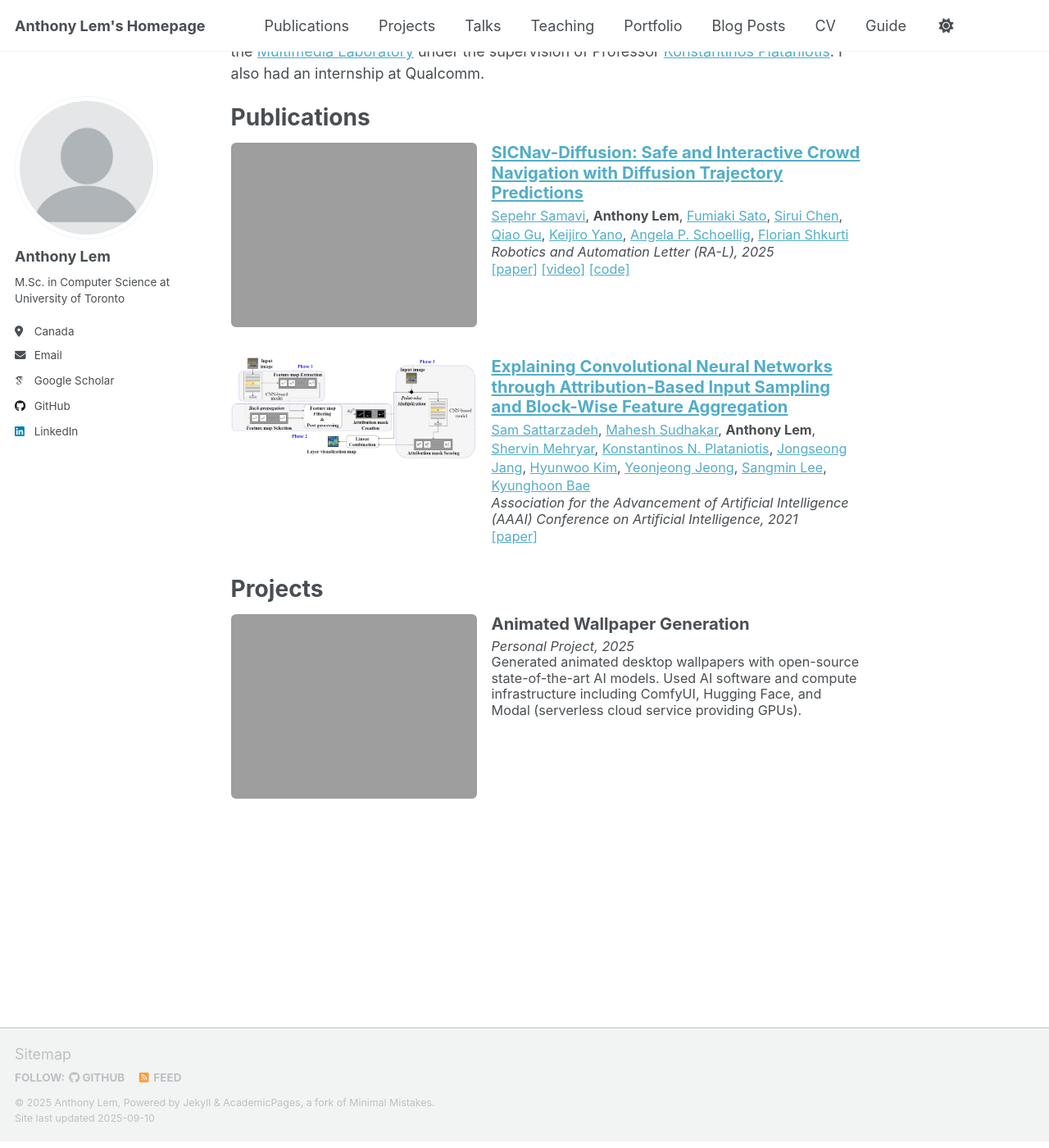
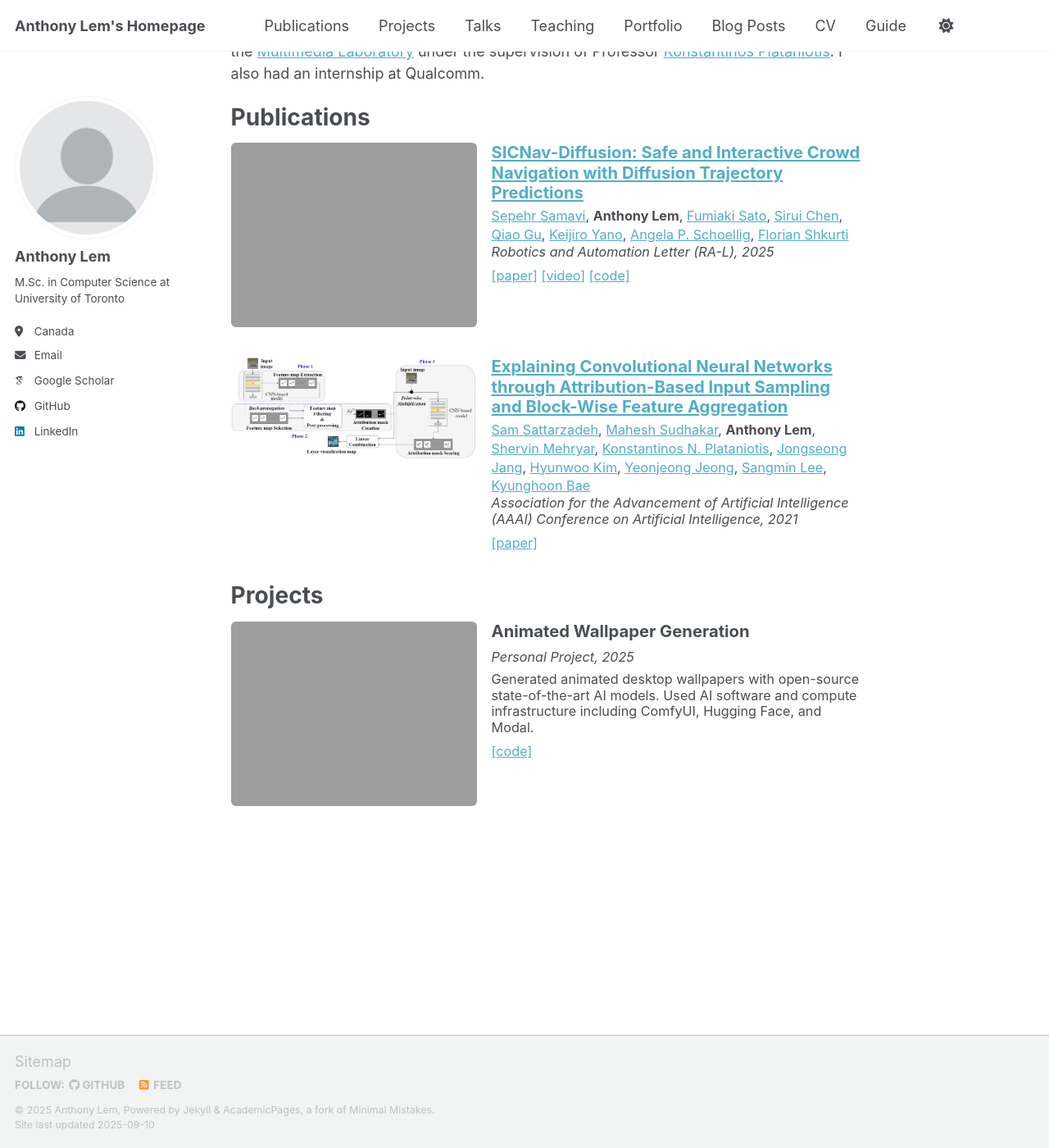
Before and after one commit to Anthonyjlem/Anthonyjlem.github.io, a Jekyll site: the page built from _pages/about.md, in a window 1280 px wide and 1400 px high, scrolled down 200 px. Shown: the whole window at 82% size. Built offline with Jekyll 4.4.1, drawn with Linux system fonts in a browser that asks for light colours; some web fonts are replaced; a script that is not in the unit is left out.

Commit message:
Add code link to wallpaper project

```diff
--- a/_includes/archive-single.html
+++ b/_includes/archive-single.html
@@ -101,6 +101,8 @@
         <p><a href=" {{ post.paperurl }} ">[paper]</a> | <a href="{{ post.bibtexurl }}">Download Bibtex</a></p>
       {% elsif post.paperurl and post.video and post.code%}
         <div><a href=" {{ post.paperurl }} ">[paper]</a> <a href=" {{ post.video }} ">[video]</a> <a href=" {{ post.code }} ">[code]</a></div>
+      {% elsif post.code%}
+        <div><a href=" {{ post.code }} ">[code]</a></div>
       {% elsif post.paperurl %}
         <div><a href=" {{ post.paperurl }} ">[paper]</a></div>
       {% elsif post.slidesurl and post.bibtexurl %}
--- a/_portfolio/wallpaper.md
+++ b/_portfolio/wallpaper.md
@@ -8,5 +8,5 @@ show: true
 header:
   teaser: "portfolio/wallpaper.gif"
 project_type: "Personal"
-excerpt: "Generated animated desktop wallpapers with open-source state-of-the-art AI models. Used AI software and compute infrastructure including ComfyUI, Hugging Face, and Modal (serverless cloud service providing GPUs)."
+excerpt: "Generated animated desktop wallpapers with open-source state-of-the-art AI models. Used AI software and compute infrastructure including ComfyUI, Hugging Face, and Modal."
 ---
--- a/_sass/layout/_archive.scss
+++ b/_sass/layout/_archive.scss
@@ -74,17 +74,17 @@
   }
 }
 
+/*
 .archive__item:hover {
-  /*
   .archive__item-teaser {
     box-shadow: 0 0 10px rgba(#000, 0.25);
   }
-  */
 
   .archive__item-title {
     text-decoration: underline;
   }
 }
+*/
 
 
 /*
--- a/assets/css/main.scss
+++ b/assets/css/main.scss
@@ -67,7 +67,7 @@ html {
 }
 
 .pub-entry p {
-  margin-bottom: 0em; /* Reduce space between lines */
+  margin-bottom: 0.5em; /* Reduce space between lines */
   line-height: 1.2;   /* Reduce line height */
 }
 
```
Lines whose indentation alone changed are shown as unchanged.
